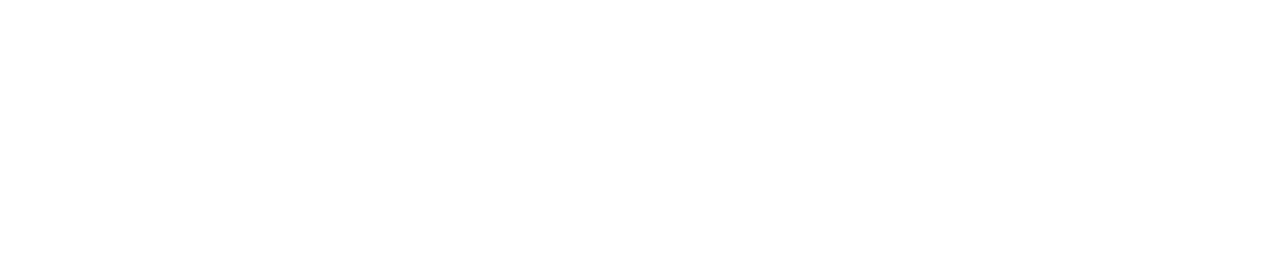
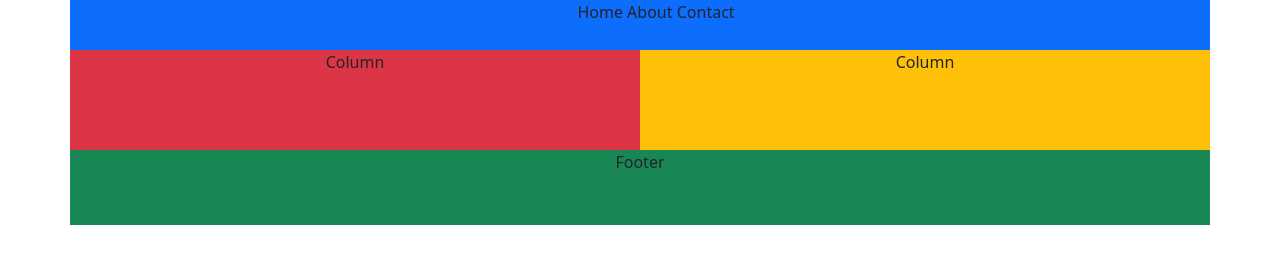
Before and after one commit to J-Matlock559/collab-practice, a plain HTML site: page index.html in a window 1280 px wide. Drawn offline with Linux system fonts and the light colour scheme.

Commit message:
Added nav bar, columns, and footer

```diff
--- a/css/style.css
+++ b/css/style.css
@@ -0,0 +1,18 @@
+ul>li {
+    display: inline-block;
+}
+.container {
+    text-align: center;
+}
+nav {
+    height: 50px;
+}
+.left {
+    height: 100px;
+}
+.right {
+    height: 100px;
+}
+.footer {
+    height: 75px;
+}
--- a/index.html
+++ b/index.html
@@ -9,7 +9,28 @@
     <link rel="stylesheet" href="css/style.css">
 </head>
 <body>
-
+    <div class="container">
+        <div class="row">
+            <div class="col bg-primary">
+                <nav>
+                    <ul>
+                        <li>Home</li>
+                        <li>About</li>
+                        <li>Contact</li>
+                    </ul>
+                </nav>
+            </div>
+        </div>
+        <div class="row">
+            <div class="col left bg-danger">Column</div>
+            <div class="col right bg-warning">Column</div>
+        </div>
+        <div class="row">
+            <div class="col footer bg-success">
+                Footer
+            </div>
+        </div>
+    </div>
 <script></script>
 </body>
 </html>
```
